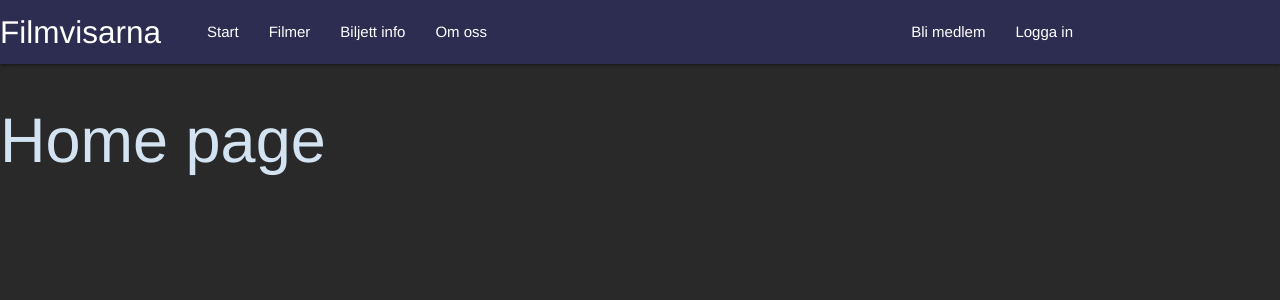
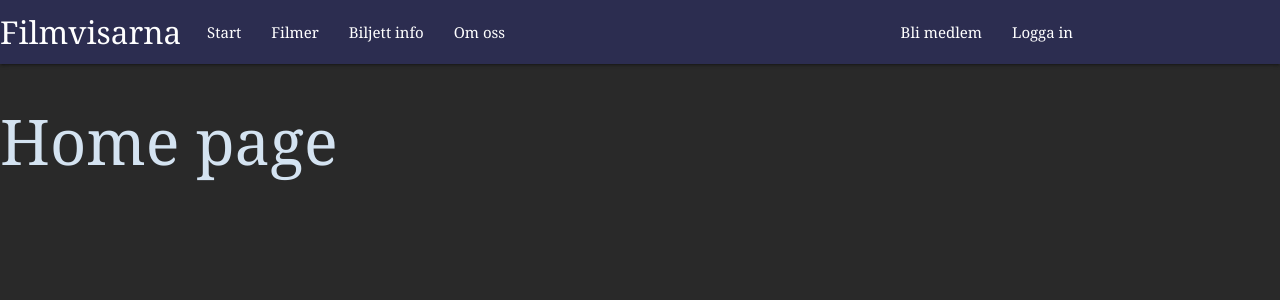
Before and after one commit to ali94160/filmvisarna-grupp3, a Vue app in the folder frontend/: page / in a window 1280 px wide. Shown: the top 300 px of the page. Built offline with nearby package versions, Linux system fonts and the light colour scheme.

Commit message:
changed default font-family

```diff
--- a/frontend/src/baseComps/Navbar.vue
+++ b/frontend/src/baseComps/Navbar.vue
@@ -4,6 +4,7 @@
         <i class="material-icons">menu</i>
       </a>
     <router-link to="/" class="brand-logo">Filmvisarna</router-link>
+
     <div class="container">
       <ul class="hide-on-med-and-down">
         <li><router-link to="/">Start</router-link></li>
@@ -19,6 +20,7 @@
         <li><a v-if="isLoggedIn" v-on:click="logOut">{{loggedIn}}</a></li>
       </ul>
     </div>
+
   </nav>
 
   <ul class="sidenav sidenav-close" id="mobile-demo">
--- a/frontend/src/index.css
+++ b/frontend/src/index.css
@@ -4,7 +4,7 @@
 }
 
 #app {
-  font-family: Avenir, Helvetica, Arial, sans-serif;
+  font-family: Georgia, 'Times New Roman', Times, serif;
   -webkit-font-smoothing: antialiased;
   -moz-osx-font-smoothing: grayscale;
   color: #d4e3f1;
```
